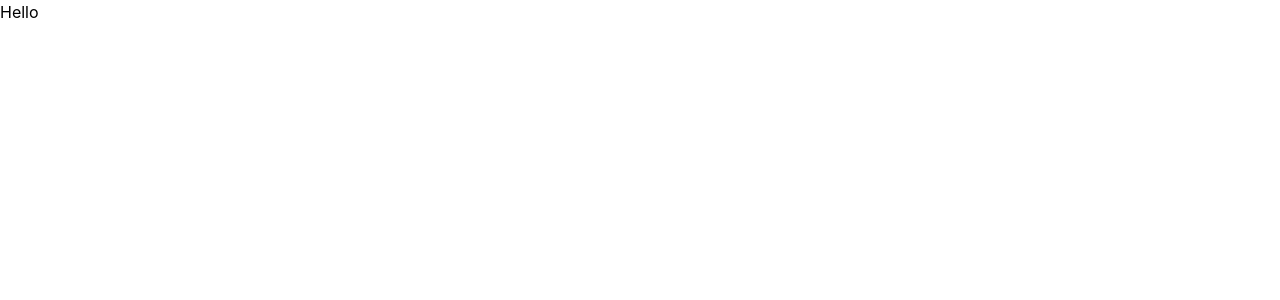
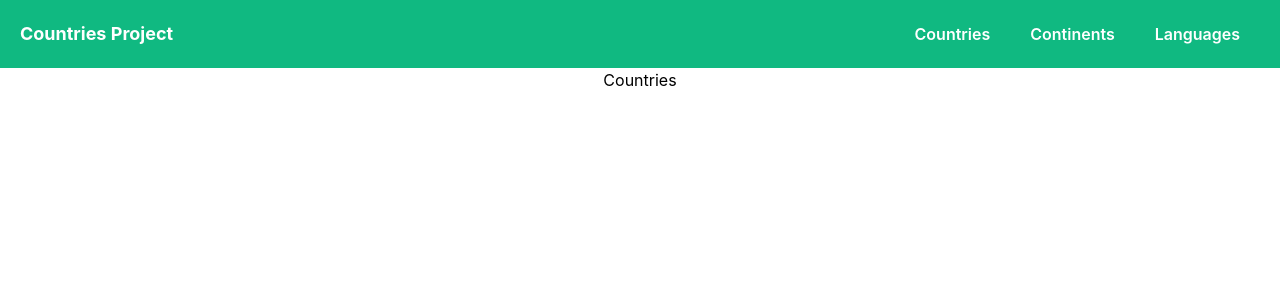
Before and after one commit to abrar-farhad-nirjhar/countries-tailwind-project, a React (Create React App) app: page / in a window 1280 px wide. Shown: the top 300 px of the page. Built offline with nearby package versions, Linux system fonts and the light colour scheme.

Commit message:
starting out

```diff
--- a/craco.config.js
+++ b/craco.config.js
@@ -8,4 +8,4 @@ module.exports = {
         ],
       },
     },
-  }
+}
--- a/src/App.tsx
+++ b/src/App.tsx
@@ -1,10 +1,21 @@
 import React from 'react';
 import { client } from './lib/apollo';
 import { ApolloProvider } from '@apollo/client';
+import { BrowserRouter, Route } from 'react-router-dom';
+import Countries from './pages/countries';
+import Continents from './pages/continents';
+import Languages from './pages/languages';
+
 function App() {
   return (
     <ApolloProvider client={client}>
-      <div>Hello</div>
+      <div>
+        <BrowserRouter>
+          <Route path='/' component={Countries} exact />
+          <Route path='/continents' component={Continents} />
+          <Route path='/languages' component={Languages} />
+        </BrowserRouter>
+      </div>
     </ApolloProvider>
   );
 }
--- /dev/null
+++ b/src/pages/components/container/index.tsx
@@ -0,0 +1,15 @@
+import React from 'react';
+import NavBar from '../nav-bar';
+
+interface Props {
+  children: JSX.Element;
+}
+
+export default function Container({ children }: Props) {
+  return (
+    <div className='flex flex-col items-center'>
+      <NavBar />
+      {children}
+    </div>
+  );
+}
--- /dev/null
+++ b/src/pages/components/nav-bar/index.tsx
@@ -0,0 +1,23 @@
+import React from 'react';
+import { Link } from 'react-router-dom';
+
+export default function NavBar() {
+  return (
+    <nav className='w-full flex justify-between items-center p-5 bg-green-500 text-white'>
+      <div className='text-lg font-bold'>
+        <Link to='/'>Countries Project</Link>
+      </div>
+      <div>
+        <Link className='mx-5 font-semibold' to='/'>
+          Countries
+        </Link>
+        <Link className='mx-5 font-semibold' to='/continents'>
+          Continents
+        </Link>
+        <Link className='mx-5 font-semibold' to='/languages'>
+          Languages
+        </Link>
+      </div>
+    </nav>
+  );
+}
--- /dev/null
+++ b/src/pages/continents/index.tsx
@@ -0,0 +1,10 @@
+import React from 'react';
+import Container from '../components/container';
+
+export default function Continents() {
+  return (
+    <Container>
+      <div>Continents</div>
+    </Container>
+  );
+}
--- /dev/null
+++ b/src/pages/countries/index.tsx
@@ -0,0 +1,10 @@
+import React from 'react';
+import Container from '../components/container';
+
+export default function Countries() {
+  return (
+    <Container>
+      <div>Countries</div>
+    </Container>
+  );
+}
--- /dev/null
+++ b/src/pages/languages/index.tsx
@@ -0,0 +1,10 @@
+import React from 'react';
+import Container from '../components/container';
+
+export default function Languages() {
+  return (
+    <Container>
+      <div>Languages</div>
+    </Container>
+  );
+}
```
